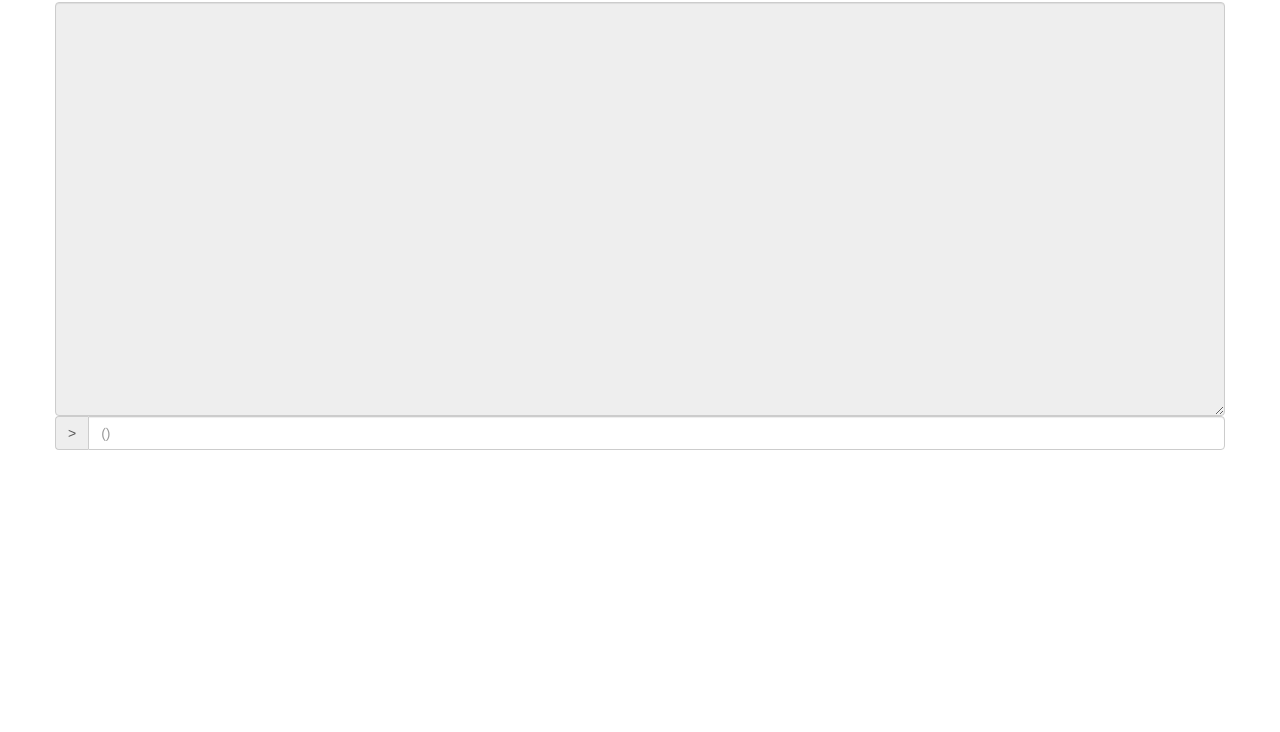
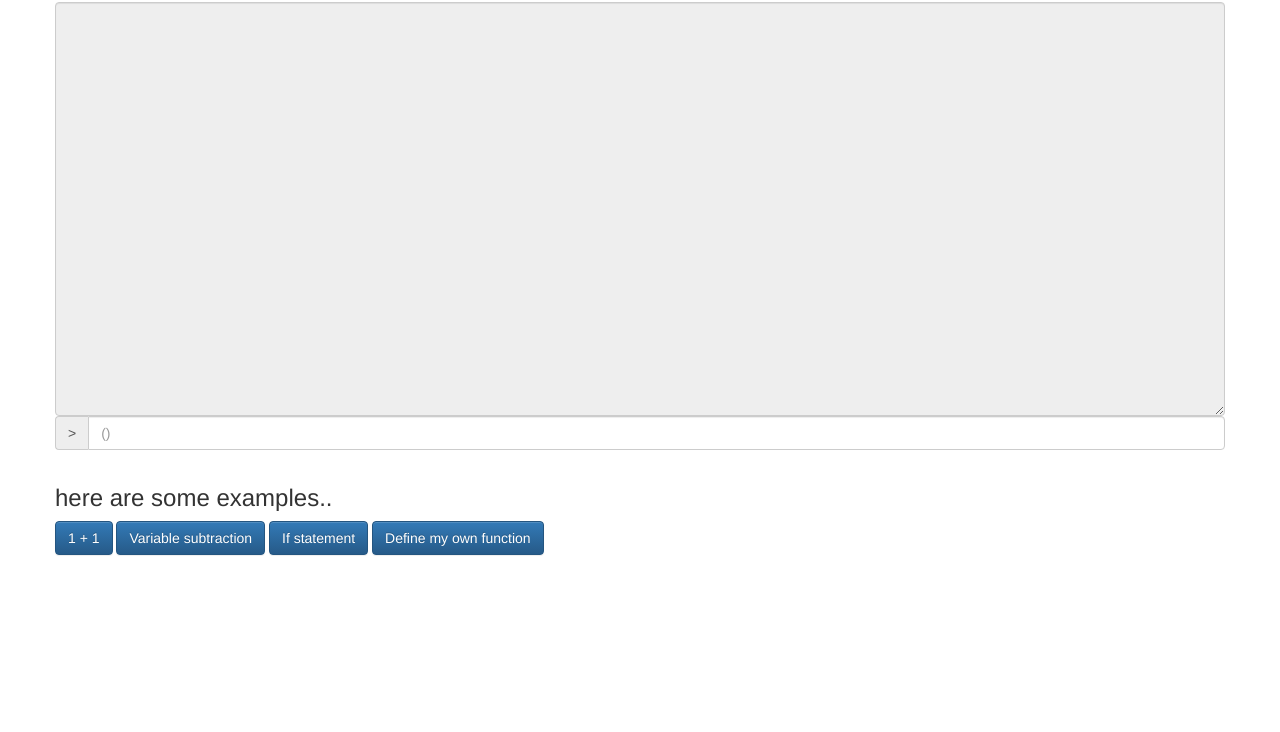
Before and after one commit to nhomble/yaJisp, a website: page app/index.html in a window 1280 px wide. Shown: the part 68-800 px from the top of the page. Drawn offline with nearby package versions, Linux system fonts and the light colour scheme.

Commit message:
give examples

```diff
--- a/app/index.html
+++ b/app/index.html
@@ -15,6 +15,28 @@
           integrity="sha384-rHyoN1iRsVXV4nD0JutlnGaslCJuC7uwjduW9SVrLvRYooPp2bWYgmgJQIXwl/Sp" crossorigin="anonymous">
     <!-- Latest compiled and minified JavaScript -->
 </head>
+<script>
+    // programatically press enter on the element
+    function pressEnter(ele) {
+        var event = new Event("keypress");
+        event.keyCode = 13;
+        ele.dispatchEvent(event);
+    }
+    // programmatically hit the REPL
+    function doLisp(commands) {
+        var lisp = document.getElementById("lisp");
+        var id = setInterval(function () {
+            if (commands.length == 0)
+                clearInterval(id);
+            else {
+                cmd = commands.shift();
+                lisp.value = cmd;
+                pressEnter(lisp);
+            }
+        }, 500);
+
+    }
+</script>
 <body>
 <!--[if lt IE 8]>
 <p class="browserupgrade">You are using an <strong>outdated</strong> browser. Please <a href="http://browsehappy.com/">upgrade
@@ -22,19 +44,33 @@
 <![endif]-->
 <div class="container">
     <div class="header" id="title">
-        <h1>yet another lisp REPL in js</h1>
+        <h1>try some lisp</h1>
     </div>
     <div class="row">
-
         <form class="form-group" onsubmit="return false">
             <textarea class="form-control" rows="20" id="repl" title=""></textarea>
-            <form class="form-inline" >
+            <form class="form-inline">
                 <div class="input-group">
                     <div class="input-group-addon">&gt</div>
                     <input type="text" class="form-control" id="lisp" placeholder="()">
                 </div>
             </form>
         </form>
+    </div>
+    <div class="row">
+        <h3>here are some examples..</h3>
+        <button type="button" class="btn btn-primary" onclick="
+            doLisp(['( + 1 1 )']);
+        ">1 + 1</button>
+        <button type="button" class="btn btn-primary" onclick="
+            doLisp(['(define x 10)', '(define y 20)', '(- x y )']);
+        ">Variable subtraction</button>
+        <button type="button" class="btn btn-primary" onclick="
+            doLisp(['(if (> 1 0) (first ( 1 2 ) ) ( last ( 1 2 ) ) )']);
+        ">If statement</button>
+        <button type="button" class="btn btn-primary" onclick="
+            doLisp(['(defun Addition (a b) ( + a b ) )', '(Addition 1 1)']);
+        ">Define my own function</button>
     </div>
 </div>
 <script src="app.js"></script>
```
